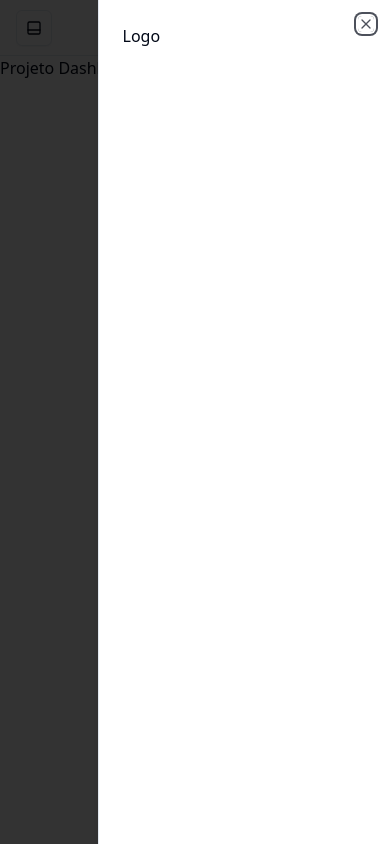
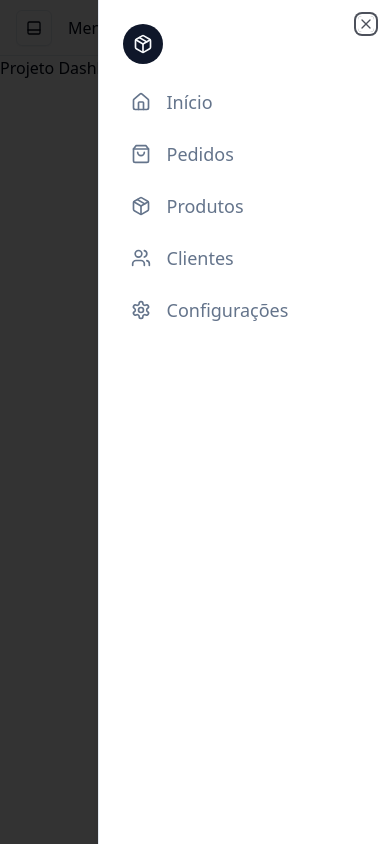
Before and after one commit to FilipeRabelo/dashboard-next-shadcnUi, a Next.js app: page / in a window 390 px wide. Both pictures are taken after a click on the button "Abrir / Fechar Menu". Built offline with nearby package versions, Linux system fonts and the light colour scheme.

Commit message:
Projeto-dashboard-next-shadcn-ui

```diff
--- a/src/components/sidebar/index.tsx
+++ b/src/components/sidebar/index.tsx
@@ -1,7 +1,7 @@
 import Link from "next/link";
 import { Button } from "../ui/button";
 import { Sheet, SheetTrigger, SheetContent } from "../ui/sheet";
-import { PanelBottom } from "lucide-react";
+import { Home, Package, PanelBottom, Settings, ShoppingBag, Users } from "lucide-react";
 
 export function Sidebar(){
   return(
@@ -13,6 +13,7 @@ export function Sidebar(){
           sm:static sm:h-auto sm:border-0 sm:bg-transparent sm:px-6"
         >
           <Sheet>
+
             <SheetTrigger asChild>
               <Button size={'icon'} variant={'outline'} className="sm:hidden">
                 <PanelBottom className="w-5 h-5"/>
@@ -20,14 +21,67 @@ export function Sidebar(){
               </Button>
             </SheetTrigger>
 
-            <SheetContent>
-              <nav>
-                <Link href={'#'}>
-                  <span>Logo</span>
+            <SheetContent side={'right'} className="sm:max-w-xl">
+              <nav className="grid gap-6 text-lg font-medium">
+                <Link
+                  href={'#'}
+                  className="flex h-10 w-10 bg-primary rounded-full text-lg
+                  items-center justify-center text-primary-foreground md:text-base gap-2"
+                  prefetch={false}
+                >
+                  <Package className="w-5 h-5 transition-all"/>
+                  <span className="sr-only">Logo do projeto</span>
                 </Link>
+
+                <Link
+                  href={'#'}
+                  className="flex items-center gap-4 px-2 text-muted-foreground hover:text-foreground"
+                  prefetch={false}
+                >
+                  <Home className="w-5 h-5 transition-all" />
+                  Início
+                </Link>
+
+                <Link
+                  href={'#'}
+                  className="flex items-center gap-4 px-2 text-muted-foreground hover:text-foreground"
+                  prefetch={false}
+                >
+                  <ShoppingBag className="w-5 h-5 transition-all" />
+                  Pedidos
+                </Link>
+
+                <Link
+                  href={'#'}
+                  className="flex items-center gap-4 px-2 text-muted-foreground hover:text-foreground"
+                  prefetch={false}
+                >
+                  <Package className="w-5 h-5 transition-all" />
+                  Produtos
+                </Link>
+
+                <Link
+                  href={'#'}
+                  className="flex items-center gap-4 px-2 text-muted-foreground hover:text-foreground"
+                  prefetch={false}
+                >
+                  <Users className="w-5 h-5 transition-all" />
+                  Clientes
+                </Link>
+
+                <Link
+                  href={'#'}
+                  className="flex items-center gap-4 px-2 text-muted-foreground hover:text-foreground"
+                  prefetch={false}
+                >
+                  <Settings className="w-5 h-5 transition-all" />
+                  Configurações
+                </Link>
+
               </nav>
             </SheetContent>
           </Sheet>
+          <h2>Menu</h2>
         </header>
       </div>
 
```
